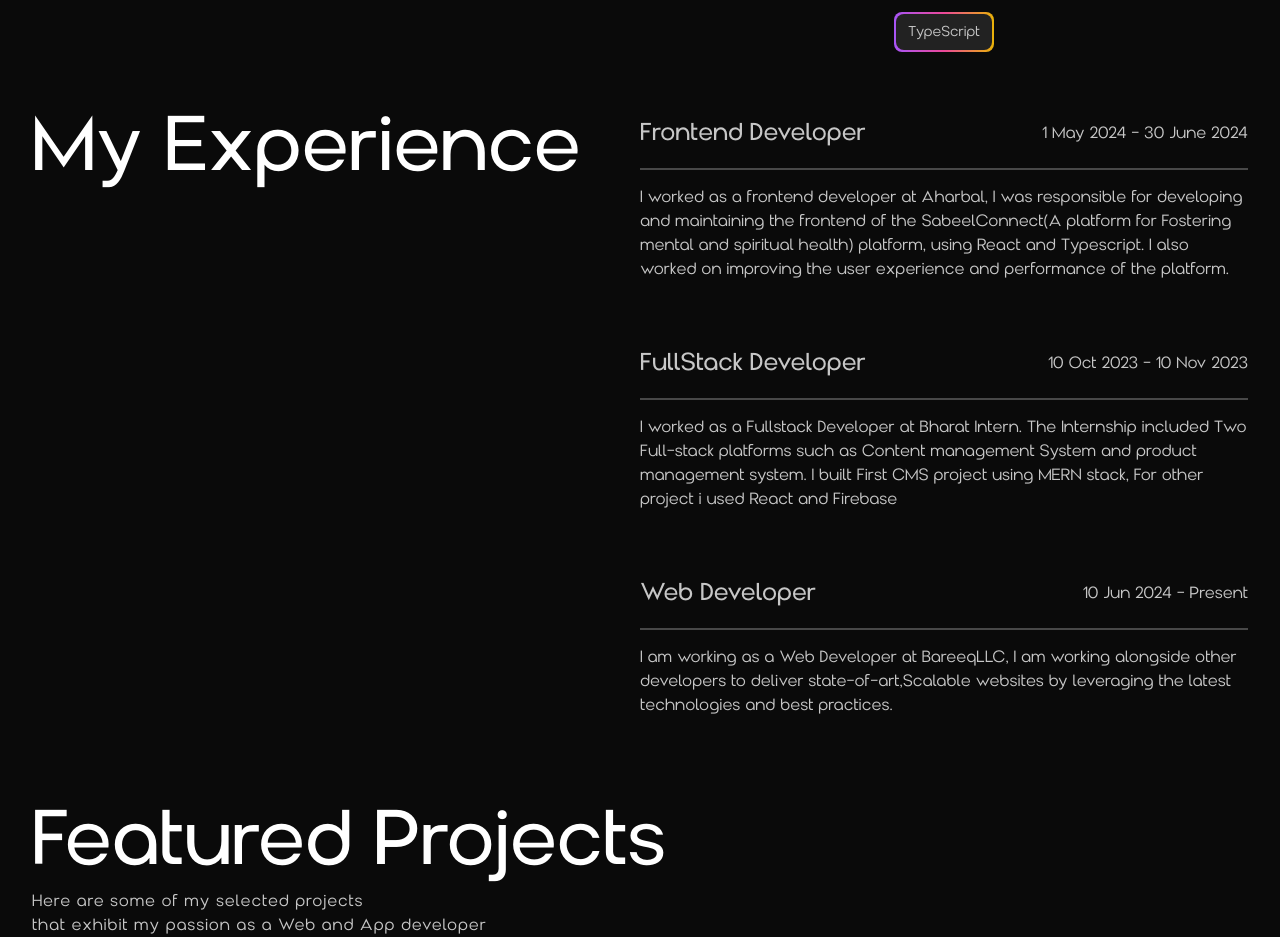
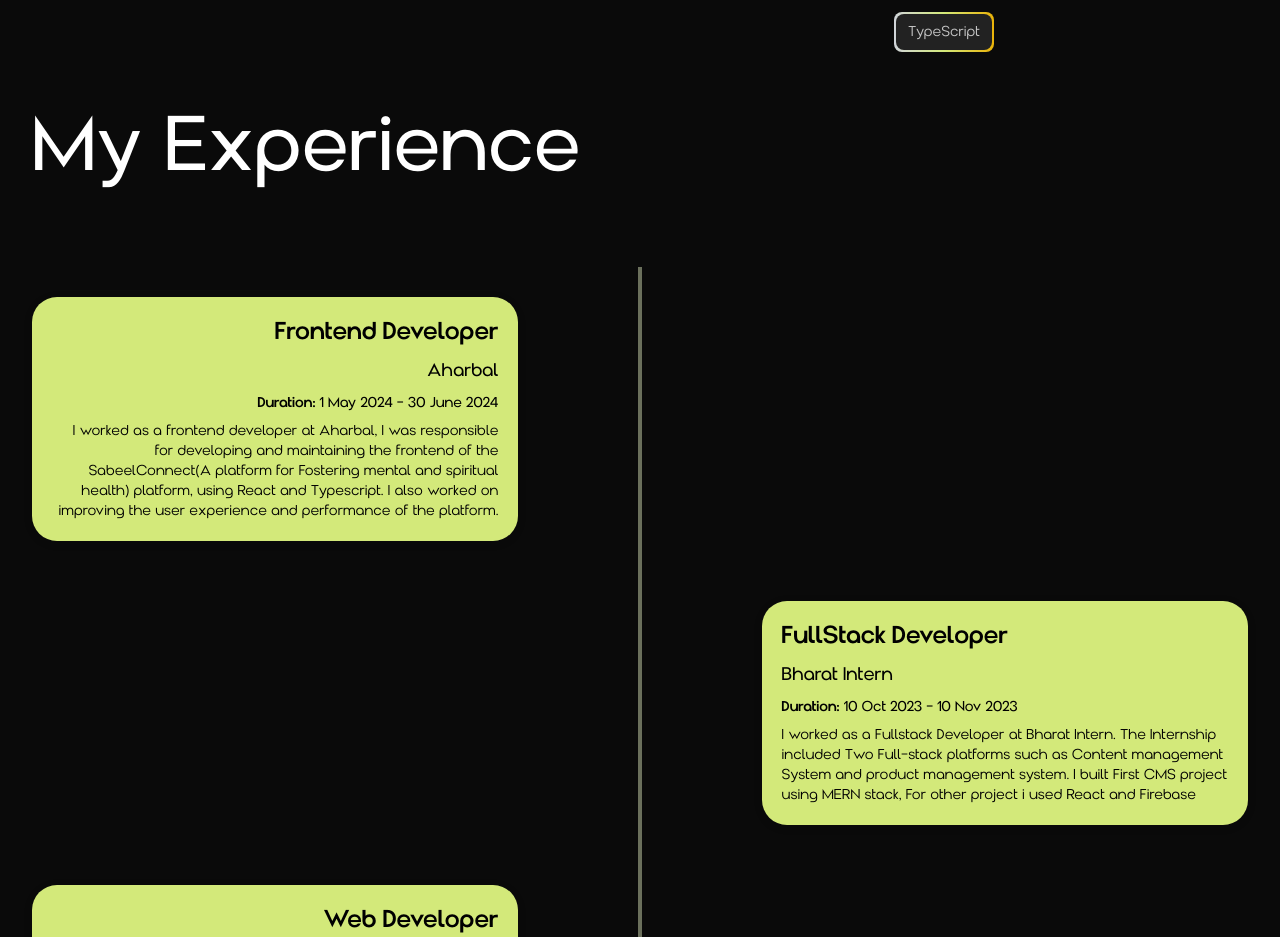
Before and after one commit to meAasifAli/next_portfolio, a Next.js app: page / in a window 1280 px wide. Shown: the part 1860-2797 px from the top of the page. Built offline with nearby package versions, Linux system fonts and the light colour scheme; a web font is replaced by a local one.

Commit message:
added new work timeline

```diff
--- a/package.json
+++ b/package.json
@@ -14,7 +14,8 @@
     "portfolio2": "file:",
     "react": "^18",
     "react-dom": "^18",
-    "react-icons": "^5.2.1"
+    "react-icons": "^5.2.1",
+    "react-intersection-observer": "^9.13.1"
   },
   "devDependencies": {
     "@types/node": "^20",
--- a/src/app/globals.css
+++ b/src/app/globals.css
@@ -137,7 +137,7 @@ body {
 .animated-gradient1 {
   width: 100px;
   height: 100px;
-  background: linear-gradient(75deg, #87CEEB 30%, #222222 100%);
+  background: linear-gradient(75deg, #c8e02b 30%, #222222 100%);
   border-radius: 50%;
   filter: blur(5px);
   position: fixed;
@@ -149,7 +149,7 @@ body {
 .animated-gradient2 {
   width: 100px;
   height: 100px;
-  background: linear-gradient(75deg, #87CEEB 100%, #222222 30%);
+  background: linear-gradient(75deg, #c8e02b 100%, #222222 30%);
   border-radius: 50%;
   filter: blur(5px);
   position: fixed;
@@ -157,3 +157,113 @@ body {
   right: 6%;
   z-index: -1;
 }
+
+
+#nav a:hover span {
+  width: 100%;
+}
+
+/* test */
+
+.timeline-tree {
+  position: relative;
+  display: flex;
+  flex-direction: column;
+  align-items: center;
+  padding: 50px 0;
+  width: 100%;
+}
+
+.timeline-item {
+  display: flex;
+  align-items: center;
+  width: 100%;
+  position: relative;
+  margin: 30px 0;
+}
+
+.timeline-left .timeline-content {
+  margin-right: auto; /* Align to the left */
+  text-align: right;
+}
+
+.timeline-right .timeline-content {
+  margin-left: auto; /* Align to the right */
+  text-align: left;
+}
+
+/* Timeline vertical line */
+.timeline-tree::before {
+  content: '';
+  position: absolute;
+  left: 50%;
+  width: 4px;
+  height: 100%;
+  background-color: #6b705c;
+  transform: translateX(-50%);
+  z-index: 0;
+}
+
+/* Timeline marker (dot) */
+.timeline-marker {
+  position: absolute;
+  left: 50%;
+  transform: translateX(-50%);
+  width: 15px;
+  height: 15px;
+  background-color: #6b705c;
+  border-radius: 50%;
+  z-index: 1;
+}
+
+/* Timeline content */
+.timeline-content {
+  width: 40%;
+  padding: 20px;
+  background-color: #d3e97a;
+  border-radius: 25px;
+  box-shadow: 0 2px 10px rgba(0, 0, 0, 0.1);
+  opacity: 0;
+  transform: translateY(0);
+  transition: all 0.3s ease-in-out; /* Reduced delay and faster animation */
+}
+
+.timeline-left .timeline-content {
+  transform: translateX(-50px); /* Slide in from the left */
+
+}
+
+.timeline-right .timeline-content {
+  transform: translateX(50px); /* Slide in from the right */
+}
+
+/* Hover effect: Content becomes fully visible and slides into place */
+.timeline-item:hover .timeline-content {
+  opacity: 1;
+  transform: translateX(0); /* No more delay on hover */
+}
+
+/* On page load animation (optional if needed) */
+.timeline-item .timeline-content {
+  opacity: 1;
+  transition-delay: 0s;
+  transform: translateX(0);
+}
+
+@media (max-width: 768px) {
+  .timeline-item {
+    flex-direction: column;
+    align-items: center;
+  }
+
+  .timeline-left .timeline-content,
+  .timeline-right .timeline-content {
+    text-align: center;
+    width: 100%;
+  }
+
+  .timeline-marker {
+    left: 50%;
+    transform: translateX(-50%);
+  }
+}
--- a/src/app/page.tsx
+++ b/src/app/page.tsx
@@ -3,7 +3,6 @@ import About from "@/components/About";
 import Contact from "@/components/Contact";
 import Hero from "@/components/Hero";
 import Projects from "@/components/Projects";
-import { motion, useScroll, useTransform } from 'framer-motion';
 import { useEffect, useState } from "react";
 import { FaArrowUp } from "react-icons/fa";
 
@@ -39,6 +38,7 @@ export default function Home() {
           <div id="contact" className="p-4 sm:p-8">
             <Contact />
           </div>
+
         </div>
       </main>
       {
--- a/src/components/About.tsx
+++ b/src/components/About.tsx
@@ -1,9 +1,12 @@
-import { Experiences } from "@/static/Experience";
-import { skills } from "@/static/skills";
+'use client'
+import { Experiences } from '@/static/Experience'
+import { skills } from '@/static/skills'
+import { motion } from "framer-motion";
+import { useInView } from "react-intersection-observer";
 
 
 const About = () => {
-
+  const [ref, inView] = useInView({ triggerOnce: false, threshold: 0.3 });
   return (
     <section className="w-full sm:h-auto flex justify-center items-center">
       <div className="flex flex-col justify-center gap-16 sm:gap-0 items-center space-y-8 sm:space-y-16">
@@ -12,21 +15,23 @@ const About = () => {
             <h1 className="text-white text-[43px] sm:text-[76px] text-center sm:text-start font-medium leading-[90%] mb-8 sm:mb-0 font-amenti">
               About Me
             </h1>
+
           </div>
           <div className="w-full sm:w-1/2">
             <p className="text-[#C7C7C7] text-[16px] leading-[150%]  tracking-[8%] text-start mb-4 font-amenti font-regular">
               In the realm of web development, my expertise with the MERN stack
               allows me to build dynamic, data-driven websites and applications.
               From designing intuitive front-end interfaces with React to
-            developing powerful back-end solutions with Node.js and Express.js,
-            I ensure every project is optimized for performance and scalability.
+              developing powerful back-end solutions with Node.js and
+              Express.js, I ensure every project is optimized for performance
+              and scalability.
               <br />
               <br />
               On the mobile front, React Native is my tool of choice for
-            developing cross-platform mobile apps that run smoothly on both iOS
-            and Android. By utilizing a single codebase, I streamline the
-            development process while maintaining a high standard of quality and
-            performance.
+              developing cross-platform mobile apps that run smoothly on both
+              iOS and Android. By utilizing a single codebase, I streamline the
+              development process while maintaining a high standard of quality
+              and performance.
             </p>
           </div>
         </div>
@@ -72,58 +77,58 @@ const About = () => {
             <div className="flex flex-wrap justify-center items-center w-full gap-6 mt-[32px] ">
               {skills.map((skill) => {
                 return (
-                <div key={skill?.name} className="p-[2px] rounded-lg bg-gradient-to-r from-purple-500 via-pink-500 to-yellow-500 hover:scale-105 hover:transition-all duration-300 ease-linear">
                   <div
-
-    className="px-3 py-2 rounded-lg cursor-pointer bg-[#222222] overflow-hidden flex justify-center items-center"
+                    key={skill?.name}
+                    className="p-[2px] rounded-lg bg-gradient-to-r from-gray-300 via-[#d3e97a] to-yellow-500 hover:scale-105 hover:transition-all duration-300 ease-linear"
                   >
+                    <div className="px-3 py-2 rounded-lg cursor-pointer bg-[#222222] overflow-hidden flex justify-center items-center">
                       {/* <Image src={skill.image} height={60} width={60} alt='err' className='object-cover' /> */}
                       <p className="font-amenti text-sm text-[#C7C7C7]">
                         {skill.name}
                       </p>
                     </div>
                   </div>
-              );
+                )
               })}
             </div>
           </div>
         </div>
-      <div className="flex flex-col sm:flex-row items-start justify-between">
+        <div className="flex flex-col items-start justify-between">
           <div className="w-full sm:w-1/2">
             <h1 className="text-white text-[43px] sm:text-[76px] text-center sm:text-start font-medium leading-[90%] mb-8 sm:mb-0 font-amenti">
               My Experience
             </h1>
           </div>
-        <div className="w-full sm:w-1/2">
-          <div className="flex flex-col justify-center items-center w-full gap-12 sm:gap-16 ">
-            {Experiences.map((exp, id) => {
-              return (
-                <div key={id} className="flex flex-col  w-full space-y-4">
-                  <div className="flex flex-col sm:flex-row items-center sm:justify-between">
-                    <h2 className="text-[24px] font-medium font-amenti text-[#c7c7c7]">
-                      {exp.title}
-                    </h2>
-                    <p className="text-[16px] font-regular font-amenti text-[#c7c7c7]">
-                      {exp.duration}
-                    </p>
+          <div className="w-full">
+            <div className="timeline-tree my-8">
+              {Experiences.map((item, index) => (
+                <motion.div
+                  ref={ref}
+                  className={`timeline-item ${index % 2 === 0 ? 'timeline-left' : 'timeline-right'}`}
+                  key={index}
+                  initial={{ opacity: 0, x: index % 2 === 0 ? -100 : 100 }} // Initial state offscreen
+                  animate={inView ? { opacity: 1, x: 0 } : {}} // Animate when in view
+                  transition={{ duration: 0.8, ease: "easeOut" }} // Smooth transition
+                >
+                  <div className="timeline-content space-y-2">
+                    <h2 className='font-amenti font-bold text-2xl '>{item?.title}</h2>
+                    <h3 className='text-lg font-amenti font-medium'>{item.company}</h3>
+                    <p className='text-sm font-amenti font-medium'><strong>Duration:</strong> {item?.duration}</p>
+                    <p className='text-sm font-amenti font-normal'>{item.description}</p>
                   </div>
-                  <div>
-                    <hr className="w-full border border-[#484848]" />
-                  </div>
-                  <div>
-                    <p className="text-[16px] font-regular font-amenti text-[#c7c7c7]">
-                      {exp.description}
-                    </p>
-                  </div>
-                </div>
-              );
-            })}
+                  {
+                    index !== Experiences.length - 1 && (
+                      <div className="timeline-line"></div>
+                    )
+                  }
+                </motion.div>
+              ))}
             </div>
           </div>
         </div>
       </div>
     </section>
-  );
-};
+  )
+}
 
-export default About;
+export default About
--- a/src/components/Hero.tsx
+++ b/src/components/Hero.tsx
@@ -21,7 +21,7 @@ const Hero = () => {
           <div className="flex items-center w-full gap-6 mt-[32px]">
             <Link
               href={"#contact"}
-              className="reverse-animated-button flex items-center gap-2"
+              className="bg-[#d3e97a] flex items-center gap-2 p-3 rounded-full"
             >
               <p className="uppercase text-[16px] font-regular font-amenti">
                 Contact
--- a/src/components/Testimonials.tsx
+++ /dev/null
@@ -1,6 +0,0 @@
-const Testimonials = () => {
-    return (
-        <div>Testimonials</div>
-    )
-}
-export default Testimonials
--- a/tailwind.config.ts
+++ b/tailwind.config.ts
@@ -19,8 +19,6 @@ const config: Config = {
         'medium': '500',
         'regular': '400',
         'light': '300',
-
-
       }
     },
   },
```
Also changed, not shown: src/components/Navbar.tsx (+18 -14 lines), 2 other files (tests, documents, lock files or other folders). Lines whose indentation alone changed are shown as unchanged.
